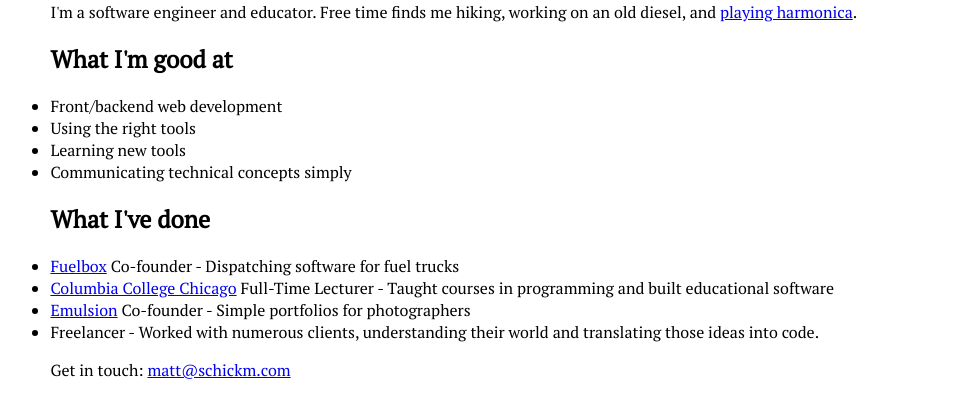
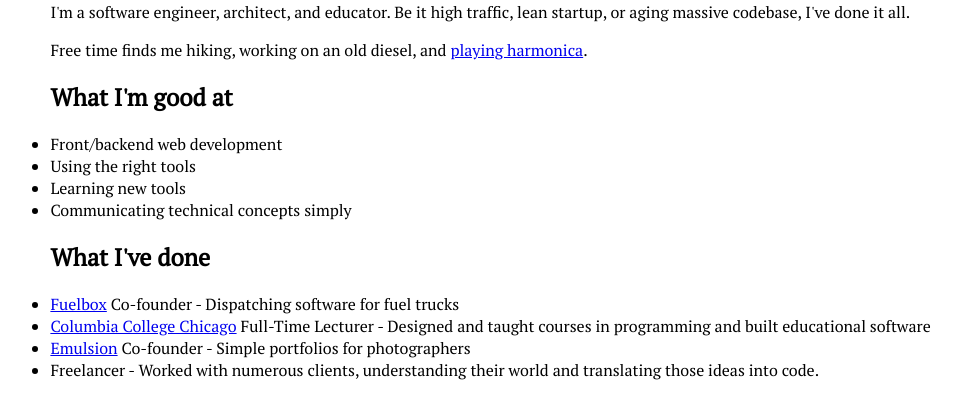
Before and after one commit to schickm/mattschick.com, a plain HTML site: page index.html in a window 1280 px wide. Shown: the part 180-574 px from the top of the page, without its empty margins (60-1021 px from the left). Drawn offline with Linux system fonts and the light colour scheme.

Commit message:
add extra description

```diff
--- a/index.html
+++ b/index.html
@@ -1,7 +1,7 @@
 <!DOCTYPE html>
 <html>
 <head>
-	<link href='https://fonts.googleapis.com/css?family=EB+Garamond|Lora|PT+Serif' rel='stylesheet' type='text/css'>
+	<link href='https://fonts.googleapis.com/css?family=PT+Serif' rel='stylesheet' type='text/css'>
 
     <title>Matt Schick</title>
     <meta name='description' content='Software Engineer '>
@@ -15,7 +15,11 @@
 	<section>
 		<h1>Matt Schick</h1>
 		<p>
-			I'm a software engineer and educator.  Free time finds me hiking, working on an old diesel, and <a href='https://www.youtube.com/watch?v=9F1d3Ke5pc4'>playing harmonica</a>.
+			I'm a software engineer, architect, and educator.  Be it high traffic, lean startup, or aging massive codebase, I've done it all.
+		</p>
+
+		<p>
+			Free time finds me hiking, working on an old diesel, and <a href='https://www.youtube.com/watch?v=9F1d3Ke5pc4'>playing harmonica</a>.
 		</p>
 	</section>
 
@@ -33,7 +37,7 @@
 		<h2>What I've done</h2>
 		<ul>
 			<li><a href='http://getfuelbox.com/'>Fuelbox</a> Co-founder - Dispatching software for fuel trucks</li>
-			<li><a href='http://colum.edu/'>Columbia College Chicago</a> Full-Time Lecturer - Taught courses in programming and built educational software</li>
+			<li><a href='http://colum.edu/'>Columbia College Chicago</a> Full-Time Lecturer - Designed and taught courses in programming and built educational software</li>
 			<li><a href='http://emulsion.me/'>Emulsion</a> Co-founder - Simple portfolios for photographers</li>
 			<li>Freelancer - Worked with numerous clients, understanding their world and translating those ideas into code.</li>
 		</ul>
```
